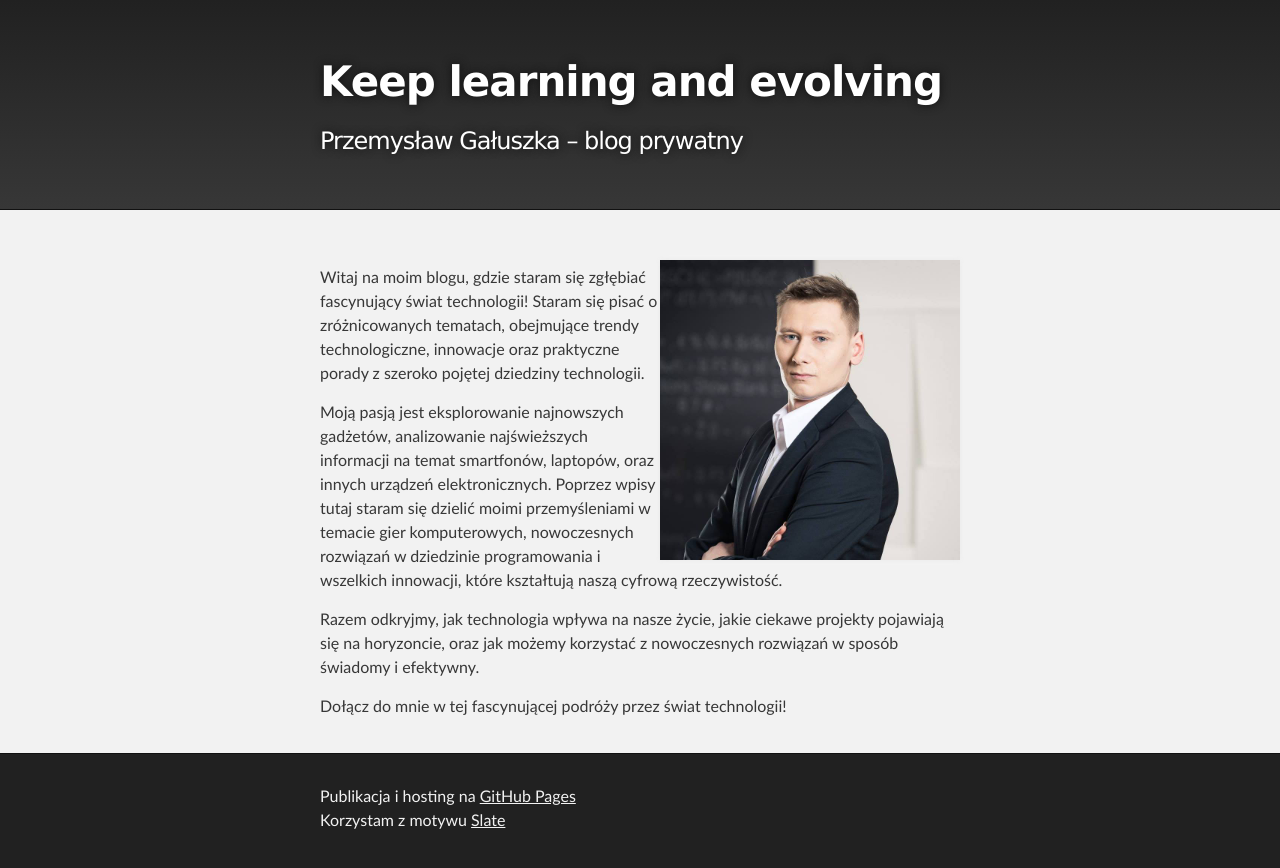
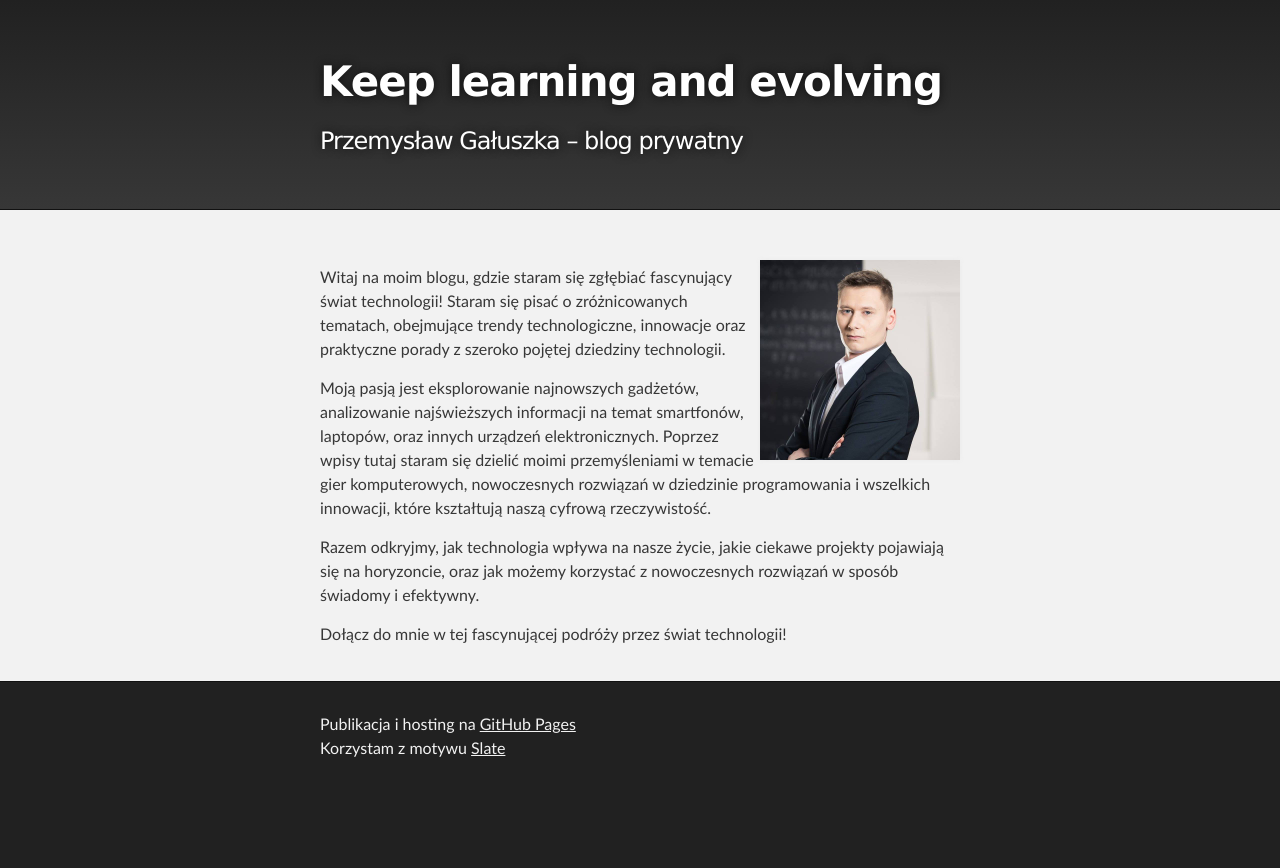
Before and after one commit to pgaluszka/pgaluszka.github.io, a Jekyll site: the page built from index.md, in a window 1280 px wide. Shown: the top 868 px of the page. Built offline with Jekyll 4.4.1, drawn with Linux system fonts in a browser that asks for light colours.

Commit message:
Update index.md

```diff
--- a/index.md
+++ b/index.md
@@ -2,7 +2,7 @@
 layout: default
 ---
 
-<img align="right" src="assets/photo.jpg" alt="..." width=300 height=300>
+<img align="right" src="assets/photo.jpg" alt="..." width=200 height=200>
 
 Witaj na moim blogu, gdzie staram się zgłębiać fascynujący świat technologii! Staram się pisać o zróżnicowanych tematach, obejmujące trendy technologiczne, innowacje oraz praktyczne porady z szeroko pojętej dziedziny technologii.
 
```
